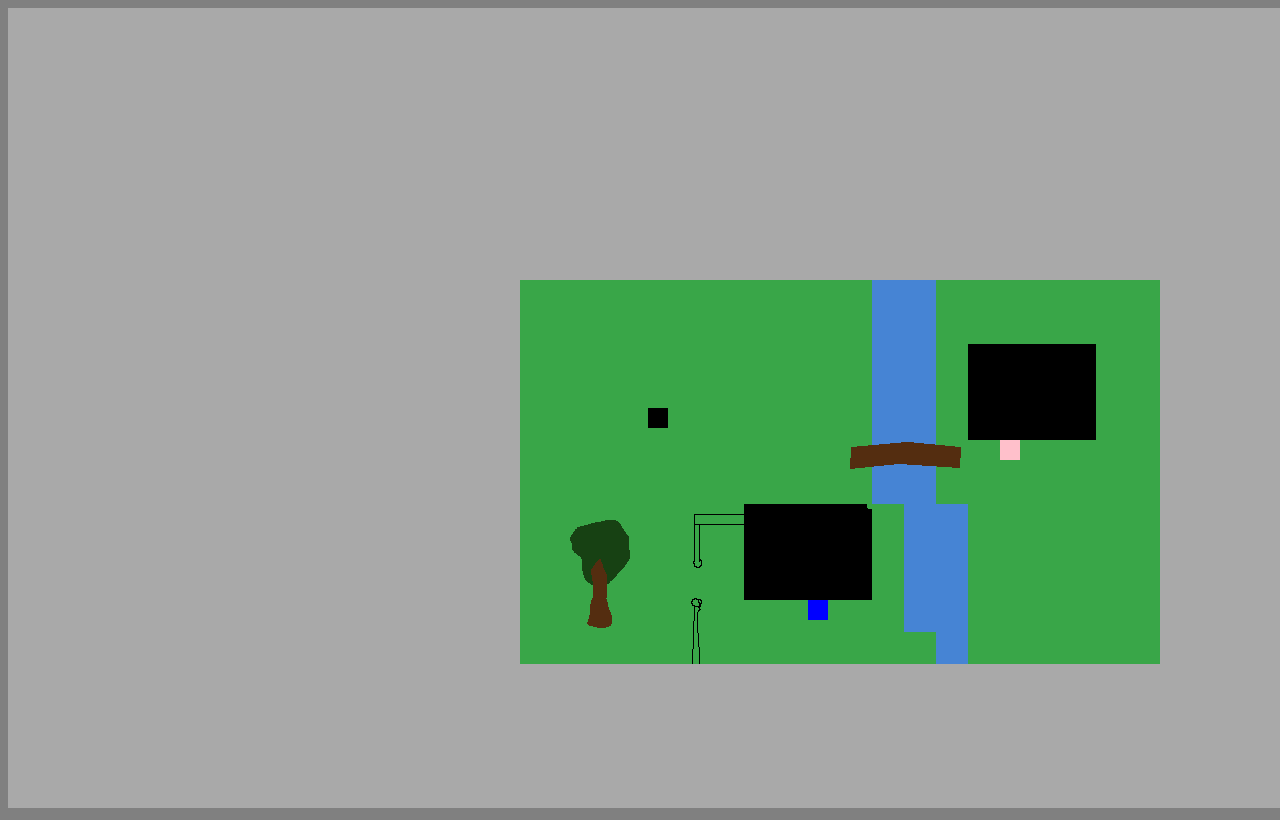
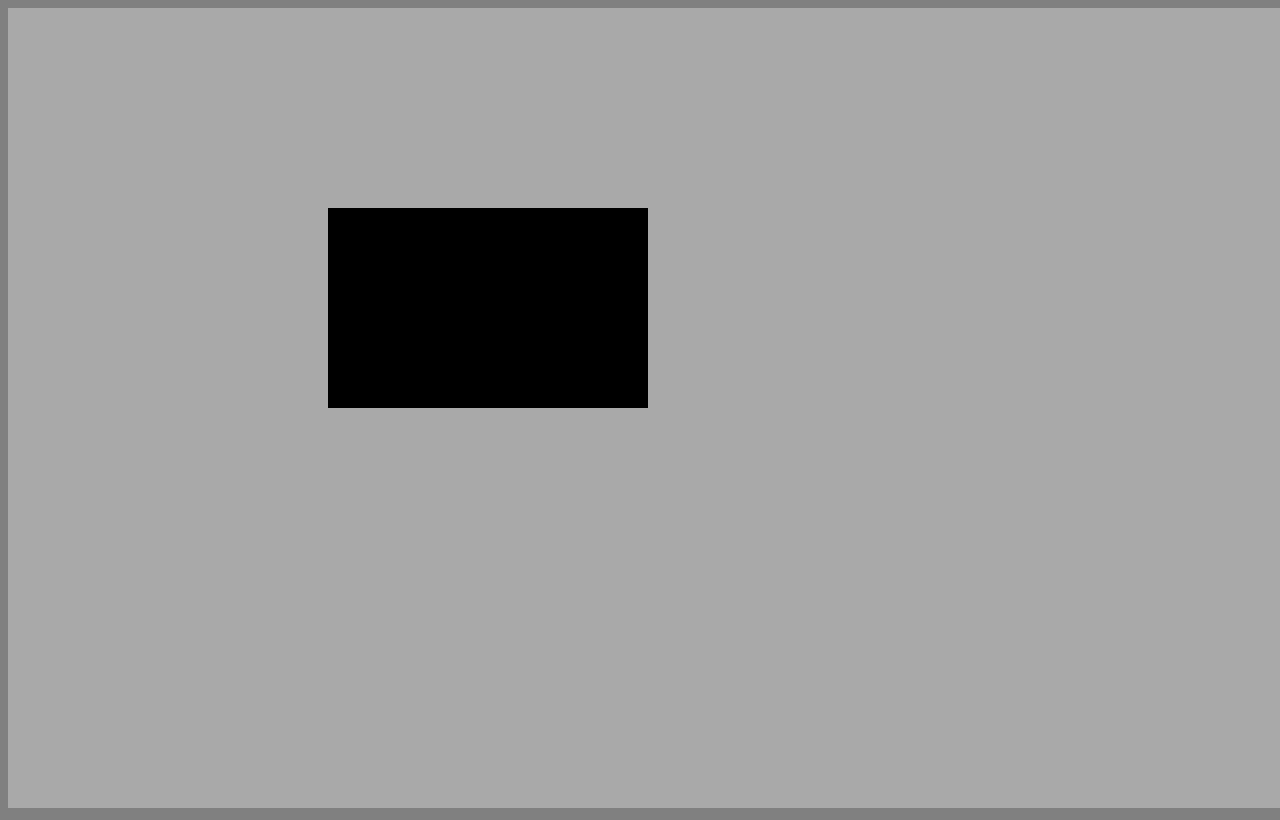
Before and after one commit to KeithChasen/rpg-vanila-js, a plain HTML site: page index.html in a window 1280 px wide. Drawn offline with Linux system fonts and the light colour scheme.

Commit message:
game engine and scenes classes

```diff
--- a/index.html
+++ b/index.html
@@ -20,6 +20,9 @@
     <script src="src/NPC.js"></script>
     <script src="src/GameMap.js"></script>
     <script src="src/Game.js"></script>
+    <script src="src/scenes/Scene.js"></script>
+    <script src="src/scenes/Menu.js"></script>
+    <script src="src/GameEngine.js"></script>
     <script src="main.js"></script>
 </body>
 </html>
--- a/main.js
+++ b/main.js
@@ -6,8 +6,7 @@ const context = canvas.getContext('2d');
 canvas.width = window.innerWidth;
 canvas.height = window.innerHeight;
 
-const game = new Game();
-game.init(canvas, context);
+const gameEngine = new GameEngine(canvas, context);
 
 window.addEventListener('resize', () => {
     canvas.width = window.innerWidth;
@@ -20,7 +19,7 @@ const animate = () => {
     if (context && canvas) {
         context.clearRect(0, 0, canvas.width, canvas.height);
 
-        game.run();
+        gameEngine.run();
     }
 
 }
--- a/src/Game.js
+++ b/src/Game.js
@@ -10,7 +10,7 @@ class Game {
 
     map = null;
 
-    currentFrame = 0;
+    // currentFrame = 0;
 
     init(cnv, ctx) {
         this.cnv = cnv;
@@ -19,7 +19,7 @@ class Game {
         // make this conditional
         const level = levelMaps.main;
 
-        const { player, walls, squareSize, mapSize, lowerImage, topImage, npc } =  level;
+        const { player, walls, squareSize, mapSize, lowerImage, topImage, npc } = level;
 
         this.map = new GameMap();
 
@@ -39,8 +39,10 @@ class Game {
         if (npc.length) {
             npc.forEach(n => {
                 const npc = new NPC(n.name, n.color);
+
                 npc.setCanvas(this.cnv);
                 npc.setContext(this.ctx);
+
                 npc.setPosition(n.position.x, n.position.y);
 
                 npc.setSquareSize(this.map.squareSize);
@@ -52,18 +54,6 @@ class Game {
                 this.map.addWall(`${npc.position.x}-${npc.position.y}`);
             })
         }
-    }
-
-    playerMovement() {
-
-    }
-
-    npcMovement() {
-
-    }
-
-    enemyMovement() {
-
     }
 
     sRender() {
@@ -100,19 +90,11 @@ class Game {
         this.map.setPlayer(this.player);
     }
 
-    spawnNPCs() {
-
-    }
-
-    spawnEnemies() {
-
-    }
-
     run() {
         this.sRender();
 
         this.player.update(this.map);
 
-        this.currentFrame++;
+        // this.currentFrame++;
     }
 }
--- /dev/null
+++ b/src/GameEngine.js
@@ -0,0 +1,45 @@
+class GameEngine {
+
+    canvas;
+    context;
+
+    game;
+    menu;
+
+
+    scenes = [
+        'menu',
+        'game'
+    ];
+
+    currentScene = 'menu';
+
+    constructor(canvas, context) {
+        // set event listeners for global window
+        // ESC -> to run menu screen
+
+        this.canvas = canvas;
+        this.context = context;
+
+        this.game = new Game();
+        this.menu = new Menu(canvas, context, this);
+
+    }
+
+    changeScene(scene) {
+        if (scene === 'game') {
+            this.game.init(this.canvas, this.context);
+        }
+    }
+
+    run() {
+        if (this.currentScene === 'game') {
+            this.game.run();
+        }
+
+        if (this.currentScene === 'menu') {
+            // console.log('menu running')
+            this.menu.run();
+        }
+    }
+}
--- a/src/NPC.js
+++ b/src/NPC.js
@@ -25,8 +25,8 @@ class NPC extends Person {
         const playerY = ~~ (this.player.position.y / this.squareSize);
 
         if (
-            (npcX == playerX && (npcY === playerY-1 || npcY === playerY+1)) ||
-            (npcY == playerY && (npcX === playerX-1 || npcX === playerX+1))
+            (npcX == playerX && (npcY === playerY || npcY === playerY-1 || npcY === playerY+1)) ||
+            (npcY == playerY && (npcX === playerX || npcX === playerX-1 || npcX === playerX+1))
         ) {
             this.showQuest = true;
         } else if (this.showQuest) {
--- a/src/levels/main.js
+++ b/src/levels/main.js
@@ -30,13 +30,14 @@ const levelMaps = {
             {
                 name: 'Ollard',
                 position: { x: 9, y: 10 },
-                color: 'blue'
+                color: 'blue',
+
             },
-            {
-                name: 'Jane',
-                position: { x: 15, y: 5 },
-                color: 'pink'
-            }
+            // {
+            //     name: 'Jane',
+            //     position: { x: 15, y: 5 },
+            //     color: 'pink'
+            // }
         ]
     }
 }
--- /dev/null
+++ b/src/scenes/Menu.js
@@ -0,0 +1,33 @@
+class Menu extends Scene {
+    doAction(action) {
+        if (action === 'up') {
+            // go up in the menu
+        }
+
+        if (action === 'down') {
+            // go down in the menu
+        }
+
+        if (action === 'select') {
+            // select item in menu
+            // change scene
+
+            //! this.gameEngine.changeScene();
+        }
+    }
+
+    run() {
+        if (!this.ctx) return ;
+
+        this.ctx.beginPath();
+        this.ctx.rect(
+            this.cnv.width / 4,
+            this.cnv.height / 4,
+
+            this.cnv.width / 4,
+            this.cnv.height / 4,
+        );
+        this.ctx.fillStyle = 'black';
+        this.ctx.fill();
+    }
+}
--- /dev/null
+++ b/src/scenes/Scene.js
@@ -0,0 +1,11 @@
+class Scene {
+    gameEngine;
+    cnv;
+    ctx;
+
+    constructor(canvas, context, gameEngine) {
+        this.gameEngine = gameEngine;
+        this.cnv = canvas;
+        this.ctx = context;
+    }
+}
```
